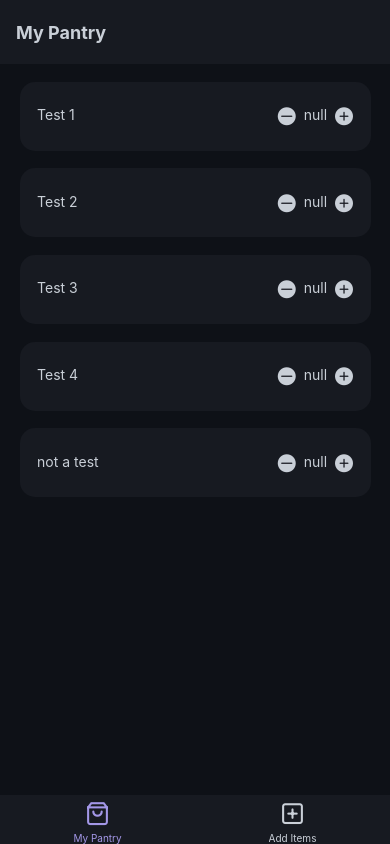
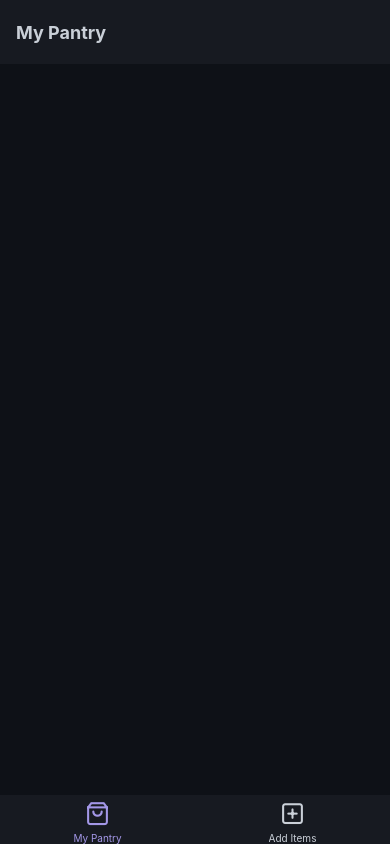
Before and after one commit to faizanraso/my-pantry, a React Native app: screen / in a window 390 px wide. Built offline with nearby package versions, Linux system fonts and the light colour scheme.

Commit message:
All items in storage get mapped and displayed on pantry screen

```diff
--- a/app/screens/MyPantryScreen.tsx
+++ b/app/screens/MyPantryScreen.tsx
@@ -16,20 +16,18 @@ export default function MyPantryScreen() {
   // create an array for all qunatities (useState)
   // keep pushing updates to the asyncstorage
 
-  const [allItems, setAllItems] = React.useState()
+  const [allItems, setAllItems] = React.useState<readonly string[]>([]);
 
-  React.useEffect(()=>{
-    // getAllKeys().then((tempList) => setAllItems(tempList))
-  }, [])
+  React.useEffect(() => {
+    getAllKeys().then((tempList: readonly string[]) => setAllItems(tempList));
+  }, []);
 
   return (
     <SafeAreaView style={styles.container}>
       <ScrollView style={styles.scrollView}>
-        <Item item={"Test 1"} />
-        <Item item={"Test 2"} />
-        <Item item={"Test 3"} />
-        <Item item={"Test 4"} />
-        <Item item={"not a test"} />
+        {allItems.map((itemName, index) => {
+          return <Item key={index} item={itemName} />;
+        })}
       </ScrollView>
     </SafeAreaView>
   );
--- a/app/shared/AsyncStorageFunctions.tsx
+++ b/app/shared/AsyncStorageFunctions.tsx
@@ -12,10 +12,8 @@ export const storeData = async (key: string, value: any) => {
 export const getData = async (key: string) => {
   try {
     const jsonValue = await AsyncStorage.getItem(key);
-    console.log(jsonValue);
     return jsonValue != null ? JSON.parse(jsonValue) : null;
   } catch (e) {
-    console.log("no data");
     // error reading value
   }
 };
@@ -26,17 +24,16 @@ export const removeValue = async (key: string) => {
   } catch (e) {
     // remove error
   }
-  console.log("Done.");
 };
 
 export const getAllKeys = async () => {
   let keys: readonly string[] = [];
   try {
     keys = await AsyncStorage.getAllKeys();
-    return keys;
   } catch (e) {
     // read key error
   }
+  return keys;
 };
 
 export const clearAll = async () => {
@@ -45,5 +42,4 @@ export const clearAll = async () => {
   } catch (e) {
     // clear error
   }
-  console.log("Done.");
 };
```
